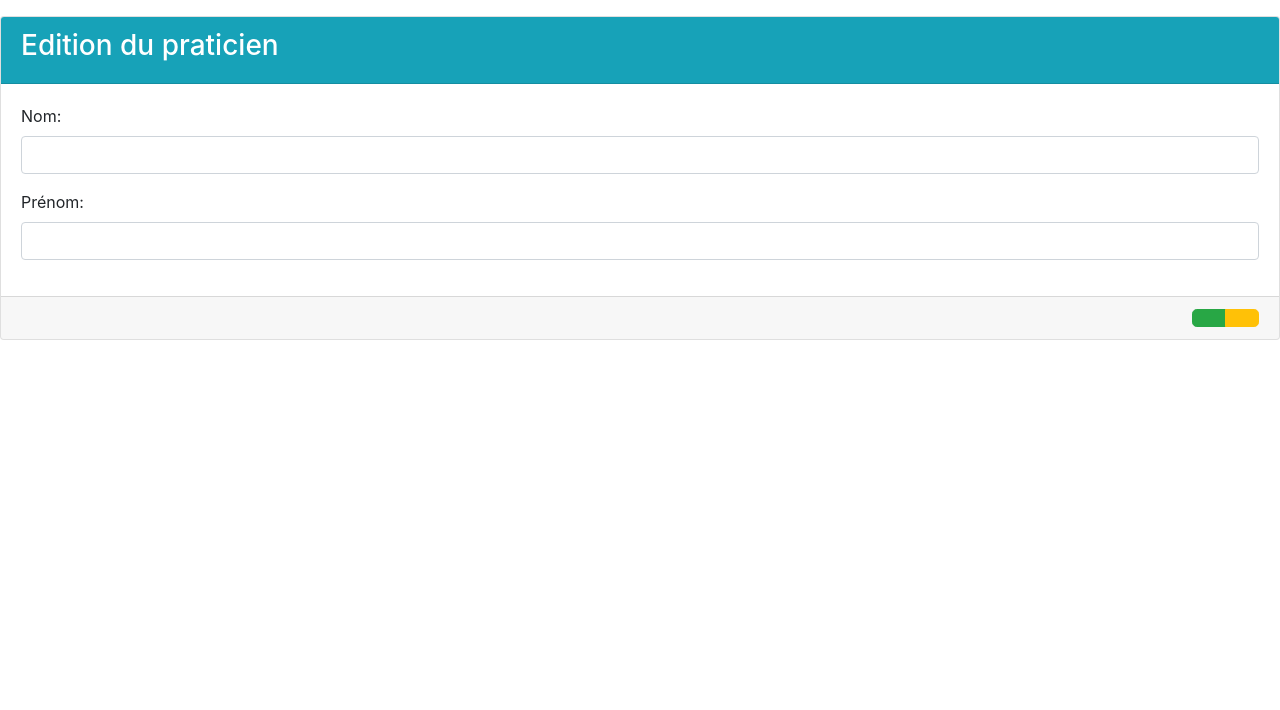
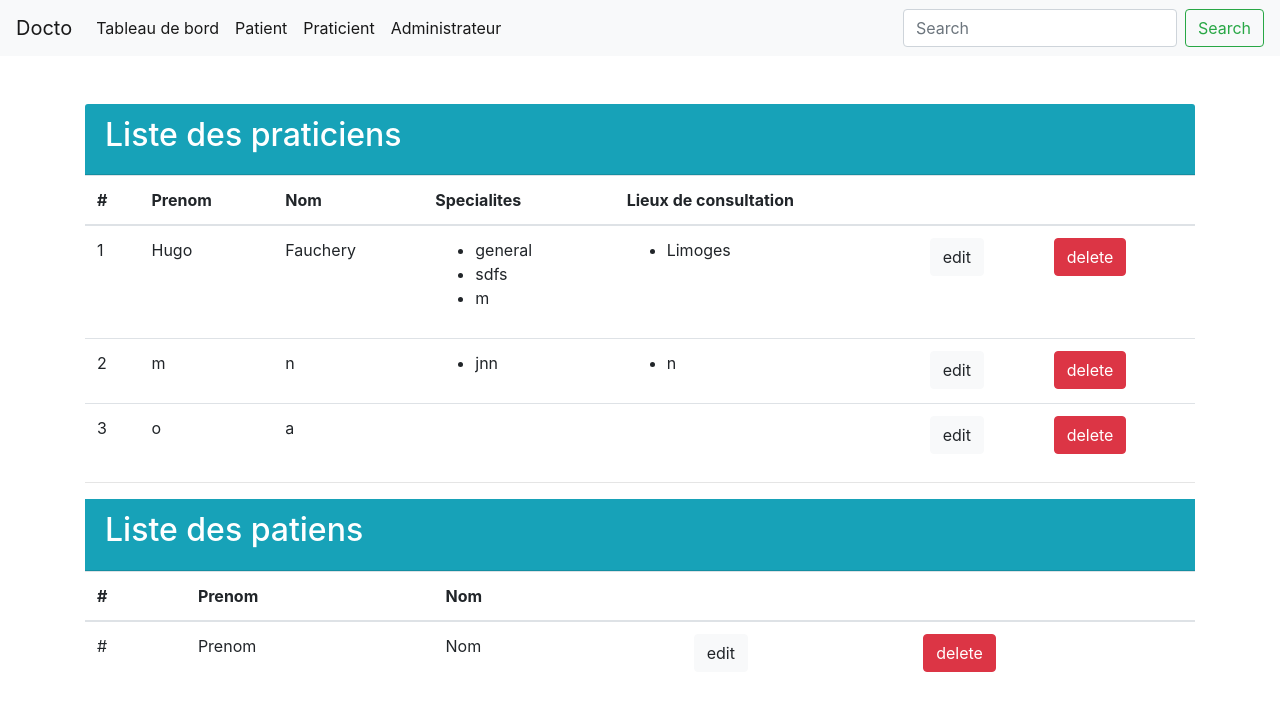
Before and after one commit to Reapy13/tp-angular, an Angular app: page /admin in a window 1280 px wide. Shown: the top 710 px of the page. Built offline with nearby package versions, Linux system fonts and the light colour scheme; data requests are answered from the project's data file.

Commit message:
list praticiens

```diff
--- a/src/app/components/admin/admin.component.html
+++ b/src/app/components/admin/admin.component.html
@@ -1,28 +1,78 @@
-<div class="card mt-3" *ngIf="praticienTmp!=null">
+<app-navbar></app-navbar>
+
+<div class="container my-5">
     <div class="card-header bg-info text-white">
-        <h3>Edition du praticien</h3>
+        <h2>Liste des praticiens</h2>
     </div>
-
-    <div class="card-body">
-        <div class="form-group">
-            <label for="nom">Nom:</label>
-            <input type="text" class="form-control" id="nom" [(ngModel)]="praticienTmp.nom">
-        </div>
-        <div class="form-group">
-            <label for="prenom">Prénom:</label>
-            <input type="text" class="form-control" id="prenom" [(ngModel)]="praticienTmp.prenom">
-        </div>
+    <div class="tableau">
+        <table class="table">
+            <thead>
+            <tr>
+                <th>#</th>
+                <th>Prenom</th>
+                <th>Nom</th>
+                <th>Specialites</th>
+                <th>Lieux de consultation</th>
+                <th></th>
+                <th></th>
+            </tr>
+            </thead>
+            <tbody>
+            <tr *ngFor="let praticien of findAll()">
+                <td>{{praticien.id}}</td>
+                <td>{{praticien.prenom}}</td>
+                <td>{{praticien.nom}}</td>
+                <td>
+                    <ul>
+                        <li *ngFor="let specialite of praticien.specialites">{{specialite}}</li>
+                    </ul>
+                </td>
+                <td>
+                    <ul>
+                        <li *ngFor="let location of praticien.consultLocations">{{location}}</li>
+                    </ul>
+                </td>
+                <td>
+                    <button class="btn btn-light" (click)="editPraticien(praticien)">edit</button>
+                </td>
+                <td>
+                    <button class="btn btn-danger" (click)="deletePraticien(praticien.id)">delete</button>
+                </td>
+            </tr>
+            </tbody>
+        </table>
     </div>
-
-    <div class="card-footer">
-        <div class="btn-group btn-group-lg float-right">
-            <a class="btn btn-success" (click)="save()">
-                <i class="fa fa-check"></i>
-            </a>
-            <a class="btn btn-warning" (click)="cancel()">
-                <i class="fa fa-undo"></i>
-            </a>
-        </div>
+    <hr>
+    <div class="card-header bg-info text-white">
+        <h2>Liste des patiens</h2>
+    </div>
+    <div class="tableau">
+        <table class="table">
+            <thead>
+            <tr>
+                <th>#</th>
+                <th>Prenom</th>
+                <th>Nom</th>
+                <th></th>
+                <th></th>
+                <th></th>
+            </tr>
+            </thead>
+            <tbody>
+            <tr>
+                <td>#</td>
+                <td>Prenom</td>
+                <td>Nom</td>
+                <td></td>
+                <td>
+                    <button class="btn btn-light" >edit</button>
+                </td>
+                <td>
+                    <button class="btn btn-danger">delete</button>
+                </td>
+            </tr>
+            </tbody>
+        </table>
     </div>
 
 </div>
--- a/src/app/components/admin/admin.component.ts
+++ b/src/app/components/admin/admin.component.ts
@@ -1,6 +1,8 @@
 import { Component, OnInit } from '@angular/core';
-import {Praticien} from "../../model/praticien";
-import {PraticienService} from "../../services/praticien.service";
+import {Praticien} from '../../model/praticien';
+import {PraticienService} from '../../services/praticien.service';
+import {HttpClient} from '@angular/common/http';
+
 
 @Component({
   selector: 'app-admin',
@@ -9,9 +11,30 @@ import {PraticienService} from "../../services/praticien.service";
 })
 export class AdminComponent implements OnInit {
 praticienTmp = new Praticien('', '');
-  constructor(private praticienService: PraticienService) {
+  constructor(private praticienService: PraticienService, private http: HttpClient) {
   }
+
+    praticiens: Array<Praticien>;
 
   ngOnInit(): void {
   }
+
+    load(): void {
+        this.http.get<Array<Praticien>>('http://localhost:3000/praticiens').subscribe(resp => this.praticiens = resp, error => console.log(error));
+    }
+
+    findAll(): Array<Praticien> {
+        return this.praticienService.getAllPraticiens();
+    }
+
+    deletePraticien(id: number): void {
+        this.http.delete('http://localhost:3000/praticiens/' + id).subscribe(() => this.praticienService.load(), error => console.log(error));
+    }
+
+    editPraticien(praticien: Praticien): void {
+        this.http.put<Praticien>('http://localhost:3000/praticiens/' + praticien.id, praticien).subscribe(() => this.praticienService.load(), error => console.log(error));
+    }
+
+
+
 }
--- a/src/app/components/navbar/navbar.component.html
+++ b/src/app/components/navbar/navbar.component.html
@@ -16,22 +16,9 @@
         <a class="nav-link" href="#">Praticient <span class="sr-only">(current)</span></a>
       </li>
       <li class="nav-item active">
-        <a class="nav-link">Administration <span class="sr-only">(current)</span></a>
+        <a class="nav-link" [routerLink]="['/admin']">Administrateur <span class="sr-only">(current)</span></a>
       </li>
-      <li class="nav-item dropdown">
-        <a class="nav-link dropdown-toggle" href="#" id="navbarDropdown" role="button" data-toggle="dropdown" aria-haspopup="true" aria-expanded="false">
-          Dropdown
-        </a>
-        <div class="dropdown-menu" aria-labelledby="navbarDropdown">
-          <a class="dropdown-item" href="#">Action</a>
-          <a class="dropdown-item" href="#">Another action</a>
-          <div class="dropdown-divider"></div>
-          <a class="dropdown-item" href="#">Something else here</a>
-        </div>
-      </li>
-      <!--<li class="nav-item">
-        <a class="nav-link disabled" href="#" tabindex="-1" aria-disabled="true">Disabled</a>
-      </li>-->
+
     </ul>
     <form class="form-inline my-2 my-lg-0">
       <input class="form-control mr-sm-2" type="search" placeholder="Search" aria-label="Search">
```
Also changed, not shown: src/app/services/admin.service.ts (+4 -11 lines), src/app/components/home/home.component.html (line endings or trailing spaces), src/db.json (line endings or trailing spaces).
